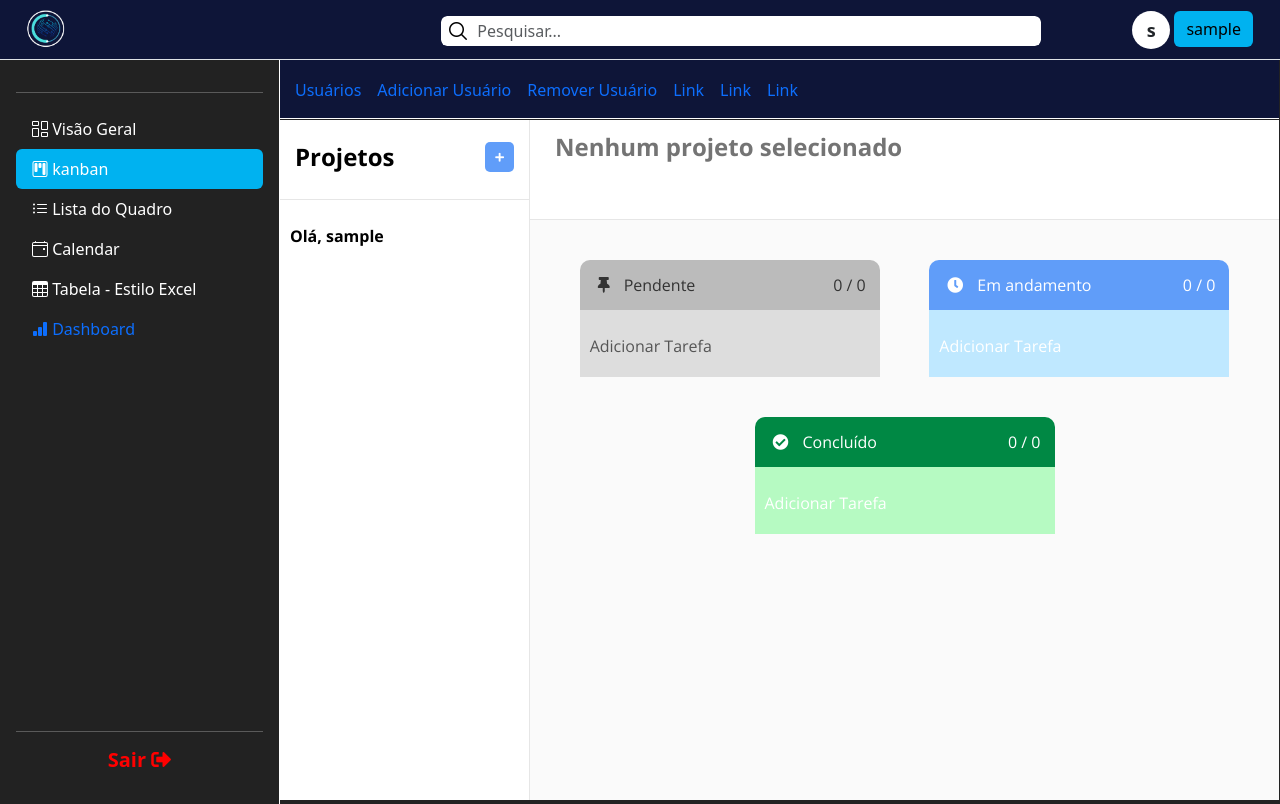
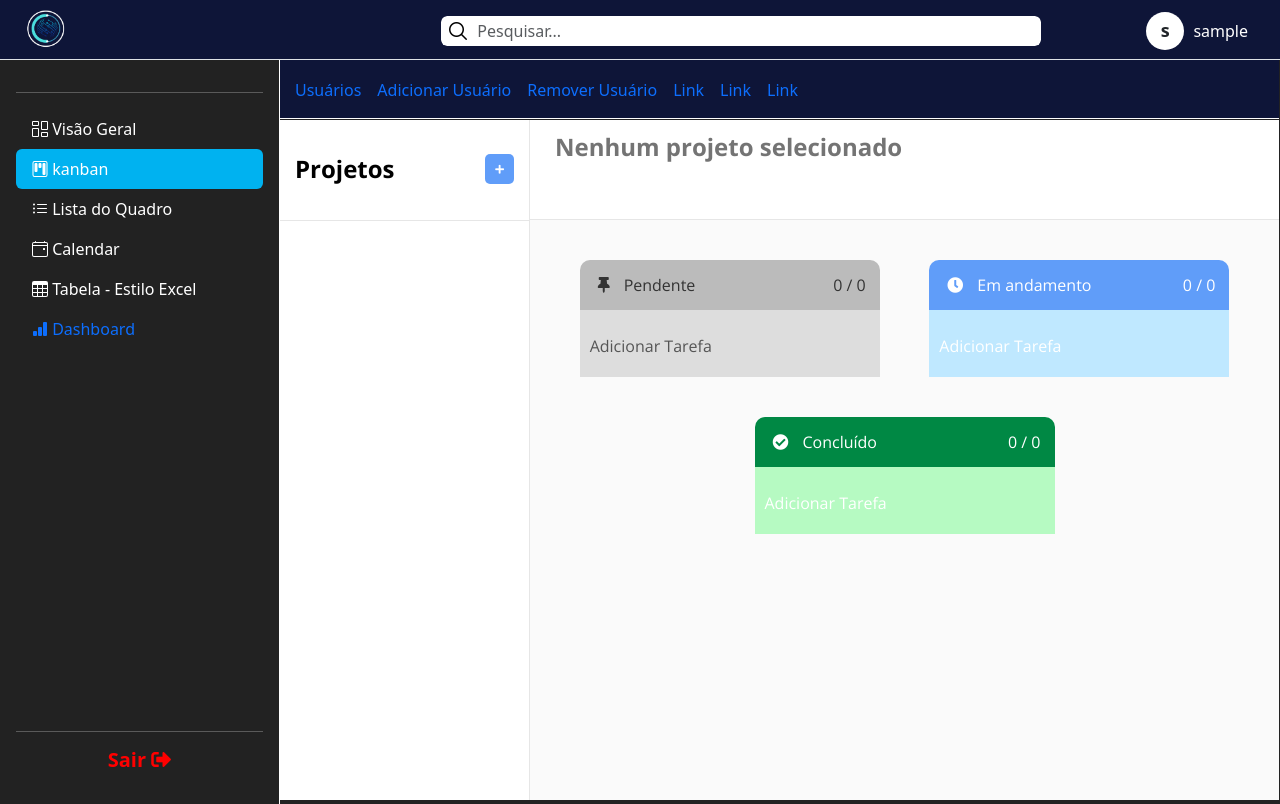
Before and after one commit to HaristonNuMacedo/Kanban-main, a PHP site: page /gerenciadorProjetos.php in a window 1280 px wide. Run offline with PHP 8.4, Linux system fonts and the light colour scheme; the visitor is signed in with stand-in values (Sample User, id 1); data that the repository does not hold is empty; some libraries are stand-ins or nearby versions.

Commit message:
Update Kanban level Desing 1

```diff
--- a/assets/css/gerenciadorProjetos.css
+++ b/assets/css/gerenciadorProjetos.css
@@ -14,12 +14,12 @@ img.gerenciadorLogo{
     margin-left: 10px;
 }
 
-.btn-warning {
-    position: relative;
-    top: -3px;
-    background-color: #00b2f0!important;
+.text-name-War {
+    padding: 0 5px;
     border: #00b2f0!important;
-
+    display: inline-flex;
+    color: #fff;
+    font-size: 16px;
 }
 
 .flex-shrink-0 .text-end {
--- a/assets/css/styles.css
+++ b/assets/css/styles.css
@@ -37,7 +37,8 @@ p.user-name {
 .aside-header {
     min-height: 80px;
     border-bottom: 1px solid #E6E6E6;
-    padding-top: 15px;
+    padding-top: 27px;
+    padding-bottom: 30px;
 }
 
 .aside-title-container {
--- a/assets/layout/header.php
+++ b/assets/layout/header.php
@@ -44,7 +44,6 @@
 
             <!-- sidebar body -->
             <div class="aside-body">
-                <p class="user-name" style="color: black; font-weight: 600;">Olá, <?php echo $_SESSION['user_name'] ?></p><br>
                 <ul>
                     <?php
                         foreach($projArray as $project){
--- a/gerenciadorProjetos.php
+++ b/gerenciadorProjetos.php
@@ -43,7 +43,7 @@
                         preg_match_all('/\b\w/u', $string, $m);
                         echo implode('',$m[0]);
                     ?></div>
-                    <button type="button" class="btn btn-warning"><?php echo $_SESSION['user_name'] ?></button>
+                    <div class="text-name-War"><?php echo $_SESSION['user_name'] ?></div>
                 </div>
             </div>
           </div>
```
